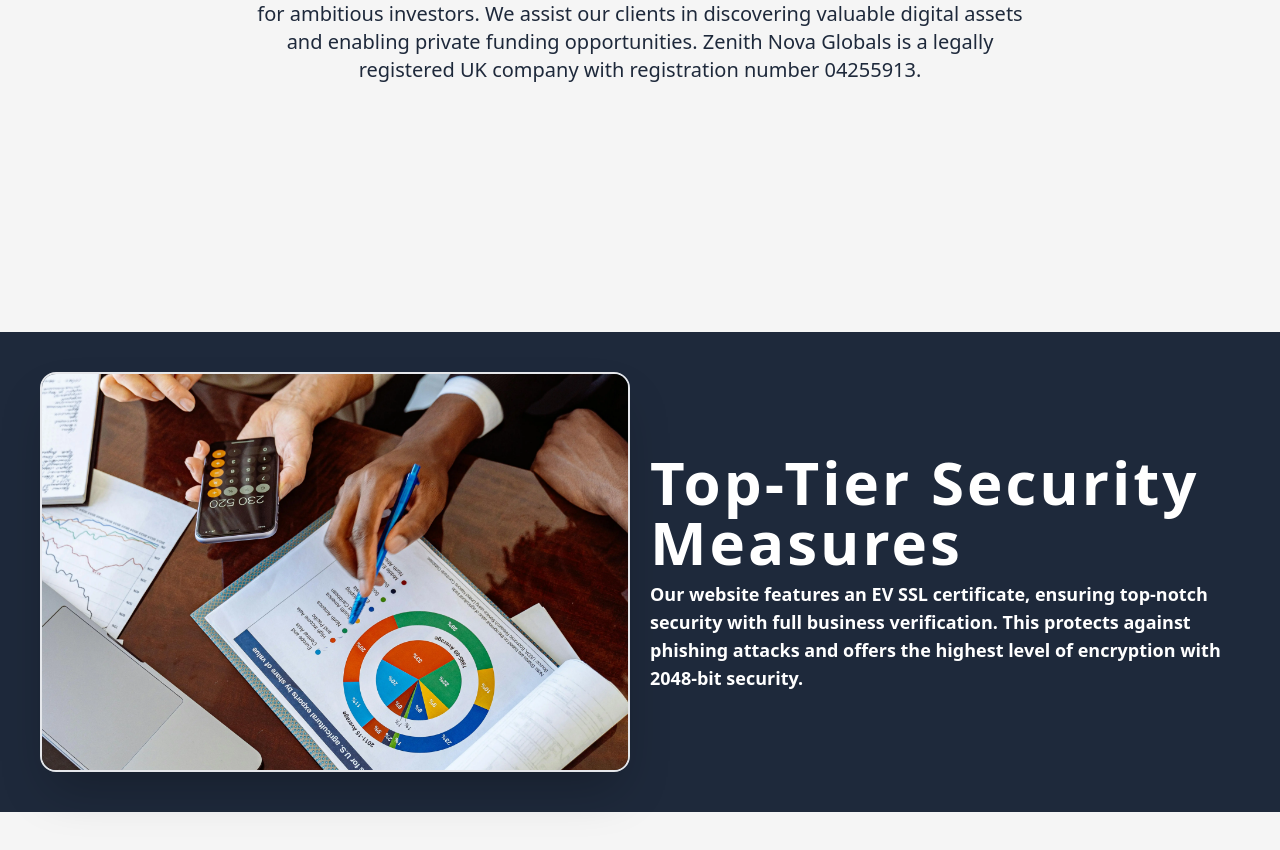
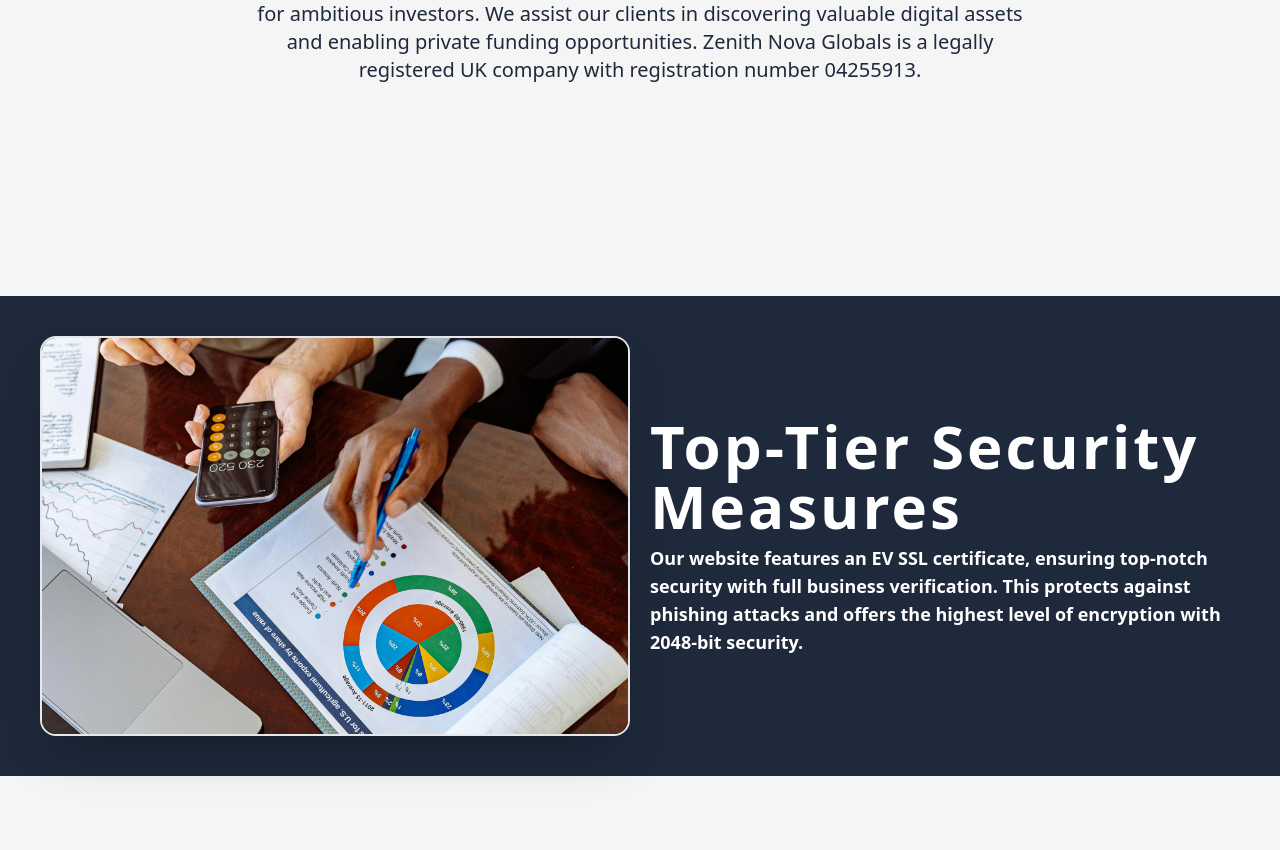
Before and after one commit to Zenith-Spark/zss, a Next.js app: page / in a window 1280 px wide. Shown: the part 988-1838 px from the top of the page. Built offline with nearby package versions, Linux system fonts and the light colour scheme; a web font is replaced by a local one.

Commit message:
Update SubLandingPage.js

```diff
--- a/app/components/LandingPage/SubLandingPage.js
+++ b/app/components/LandingPage/SubLandingPage.js
@@ -91,9 +91,9 @@ const SubLandingPage = () => {
 </div>
 
       <marquee>
-      <div className='flex flex-row w-full items-center justify-evenly pt-16'>
+      <div className='flex flex-row w-full items-center justify-evenly pt-16 gap-10'>
       {displayedCoins.map((coin, index) => (
-        <span key={index} className='text-3xl md:text-4xl flex flex-col items-center gap-10'>
+        <span key={index} className='text-3xl md:text-4xl flex flex-col items-center gap-1'>
           <span>
           {coin.coins}
           </span>
```
